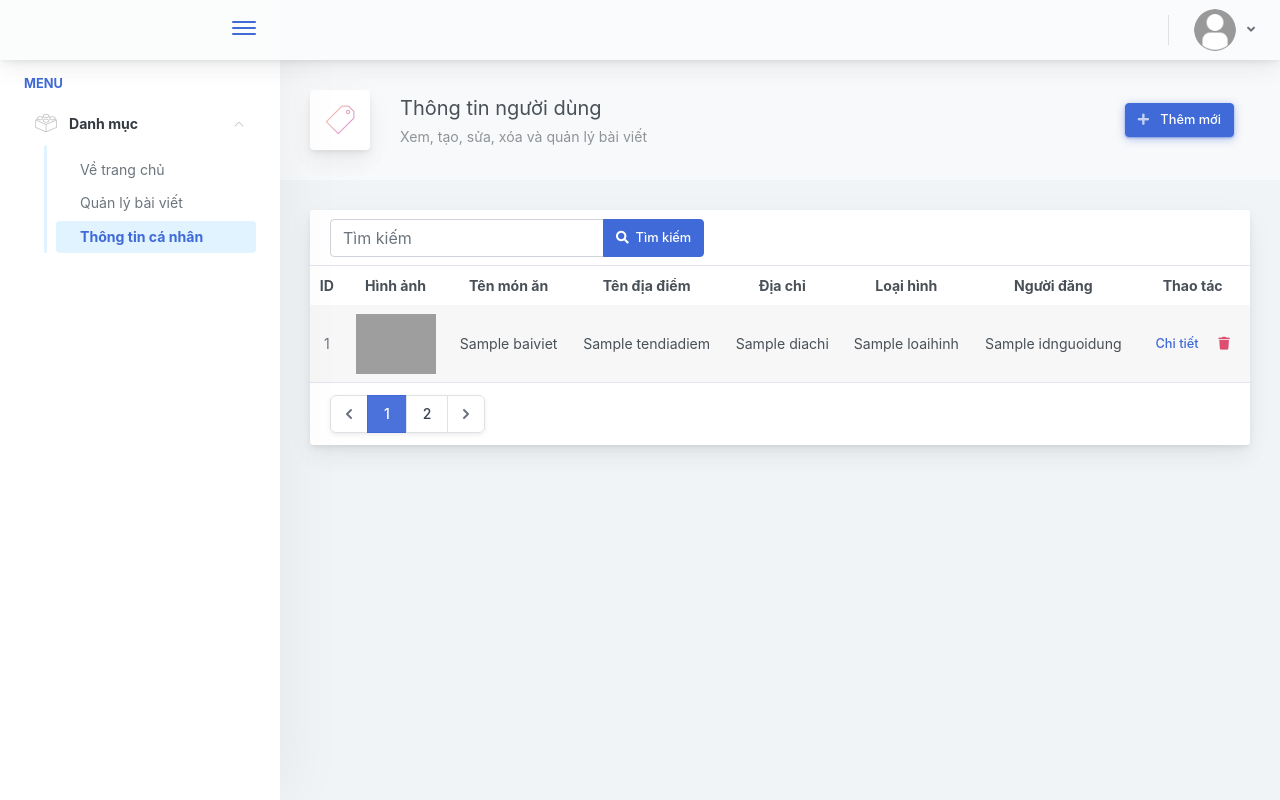
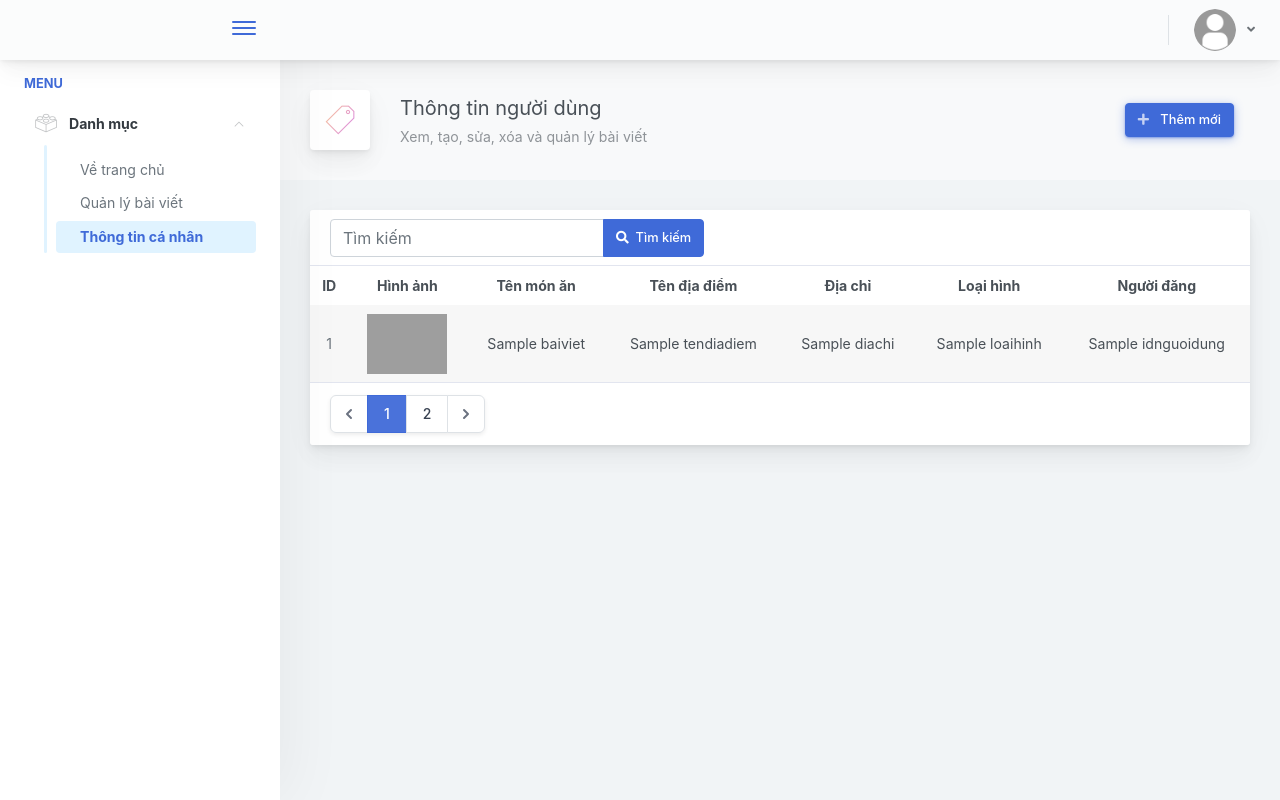
Before and after one commit to Nguyen-Chan-Hiep/FoodAndTravel-HP, a Java web app: template src/main/webapp/WEB-INF/views/quanlybaiviet.jsp in a window 1280 px wide. Run offline with Spring Boot 4, a stand-in JSP engine, Linux system fonts and the light colour scheme; the template is opened without the code that fills it: most values are stand-ins (such as "Sample title", 1, 10 or a date in 2020); some of the project's set-up classes (security, data sources, template engines, error pages and the like) are left out, and stand-ins take their place; grey boxes are pictures that could not be loaded.

Commit message:
lan cuoi

```diff
--- a/src/main/java/com/example/detaithuctap/Controller/MonAn/HomeController.java
+++ b/src/main/java/com/example/detaithuctap/Controller/MonAn/HomeController.java
@@ -202,9 +202,7 @@ public class HomeController {
     public ModelAndView test1(HttpSession session) {
 
     	MyUserDetail myUserDetail = (MyUserDetail)session.getAttribute("user");
-    	System.out.println("sdfdf");
     	List<BaiViet> list = baiVietService.getList(myUserDetail.getId());
-		System.out.println(myUserDetail.getId() + " " +list);
     	ModelAndView modelAndView = new ModelAndView("quanlybaiviet");
     	modelAndView.addObject("listBaiviet", list);
     	return modelAndView;
@@ -273,8 +271,6 @@ public class HomeController {
 
       @GetMapping("/pheduyet")
       public String pheduyet(@RequestParam("id")int id) {
-		BaiViet baiViet = baiVietService.getById(id);
-		baiVietService.themBaiViet(baiViet);
     	  baiVietService.delete(id);
     	  return "redirect:/userDetail";
       }
--- a/src/main/java/com/example/detaithuctap/Repository/BaiViet/BaiVietRepository.java
+++ b/src/main/java/com/example/detaithuctap/Repository/BaiViet/BaiVietRepository.java
@@ -52,7 +52,7 @@ public class BaiVietRepository implements BaseRepository<BaiViet> {
 
     @Override
     public BaiViet getById (int id) {
-        return (BaiViet) sessionFactory.getCurrentSession ().createQuery ("from BaiViet where id = :id")
+        return (BaiViet) sessionFactory.getCurrentSession ().createNativeQuery ("select * from bai_viet_cua_nguoi_dung where id = :id")
                 .setParameter ("id", id).getSingleResult ();
     }
 
@@ -63,8 +63,8 @@ public class BaiVietRepository implements BaseRepository<BaiViet> {
 
 
     public List<BaiViet> getList(int id){
-	   List<BaiViet> list = sessionFactory.getCurrentSession().createNativeQuery("SELECT * FROM bai_viet_cua_nguoi_dung where idnguoidung = 4", BaiViet.class)
-			   .getResultList();
+	   List<BaiViet> list = sessionFactory.getCurrentSession().createNativeQuery("SELECT * FROM bai_viet_cua_nguoi_dung where idnguoidung = :id", BaiViet.class)
+			   .setParameter("id", id) .getResultList();
        return list;
    }
 }
--- a/src/main/resources/application.properties
+++ b/src/main/resources/application.properties
@@ -1,8 +1,8 @@
 spring.mvc.view.prefix= /WEB-INF/views/
 spring.mvc.view.suffix= .jsp
-spring.datasource.url=jdbc:mysql://localhost:3306/thuc_tap_tot_nghiep?useSSL=false
+spring.datasource.url=jdbc:mysql://localhost:3306/thuctaptotnghiep?useSSL=false
 spring.datasource.username=root
-spring.datasource.password=admin
+spring.datasource.password=phamdat2911
 spring.datasource.driver-class-name=com.mysql.cj.jdbc.Driver
 spring.jpa.hibernate.ddl-auto=update
 spring.jpa.show-sql=true
--- a/src/main/webapp/WEB-INF/views/quanlybaiviet.jsp
+++ b/src/main/webapp/WEB-INF/views/quanlybaiviet.jsp
@@ -86,7 +86,6 @@
 												<th class="text-center">Địa chỉ</th>
 												<th class="text-center">Loại hình</th>
 												<th class="text-center">Người đăng</th>
-												<th class="text-center">Thao tác</th>
 											</tr>
                                         </thead>
 
@@ -104,20 +103,6 @@
 													<td class="text-center">${s.diachi }</td>
 													<td class="text-center">${s.loaihinh }</td>
 													<td class="text-center">${s.idnguoidung }</td>
-													<td class="text-center"><a href="/monan-show?id=${s.id }"
-														class="btn btn-hover-shine btn-outline-primary border-0 btn-sm">
-															Chi tiết </a>
-														<form class="d-inline" action="" method="post">
-															<button
-																class="btn btn-hover-shine btn-outline-danger border-0 btn-sm"
-																type="submit" data-toggle="tooltip" title="Delete"
-																data-placement="bottom"
-																onclick="return confirm('Bạn thật sự muốn xóa?')">
-																<span class="btn-icon-wrapper opacity-8"> <i
-																	class="fa fa-trash fa-w-20"></i>
-																</span>
-															</button>
-														</form></td>
 												</tr>
 											</c:forEach>
 
```
Also changed, not shown: src/main/resources/static/img/test.jpg (deleted).
